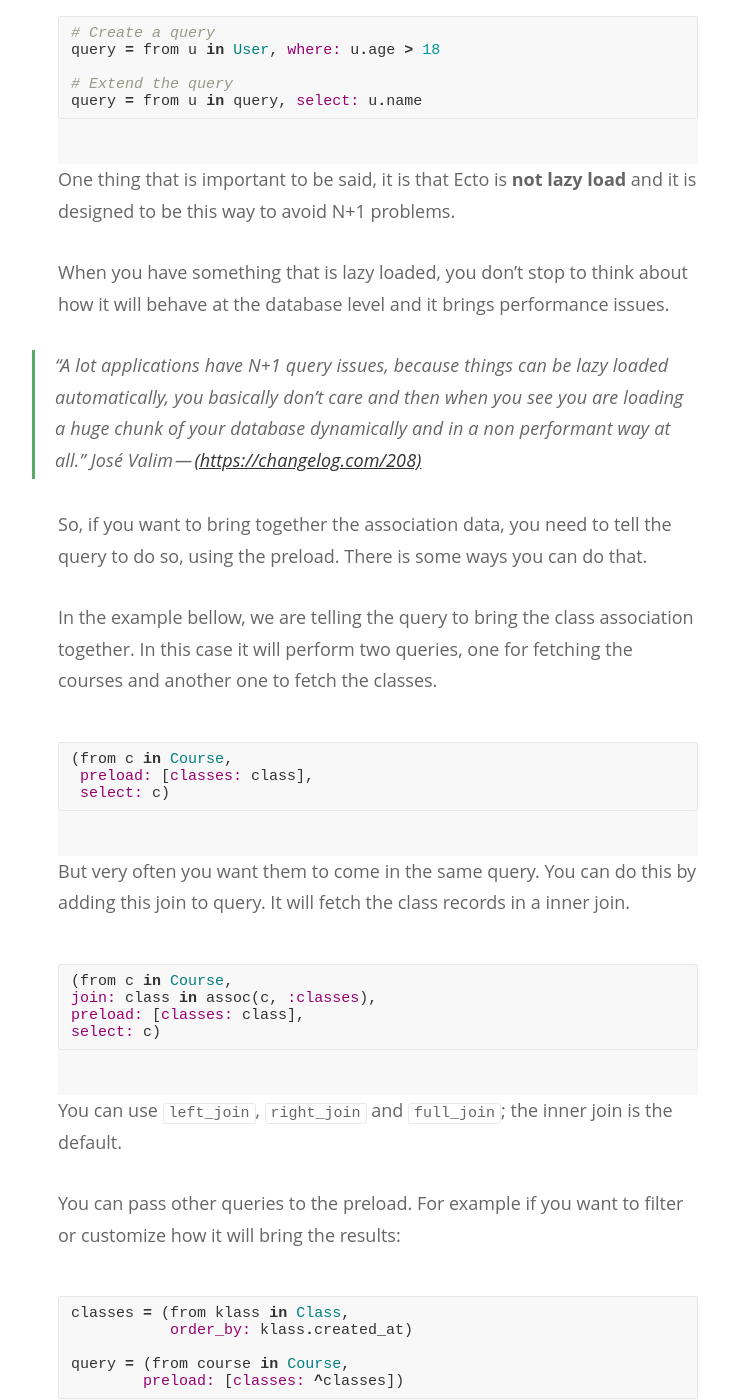
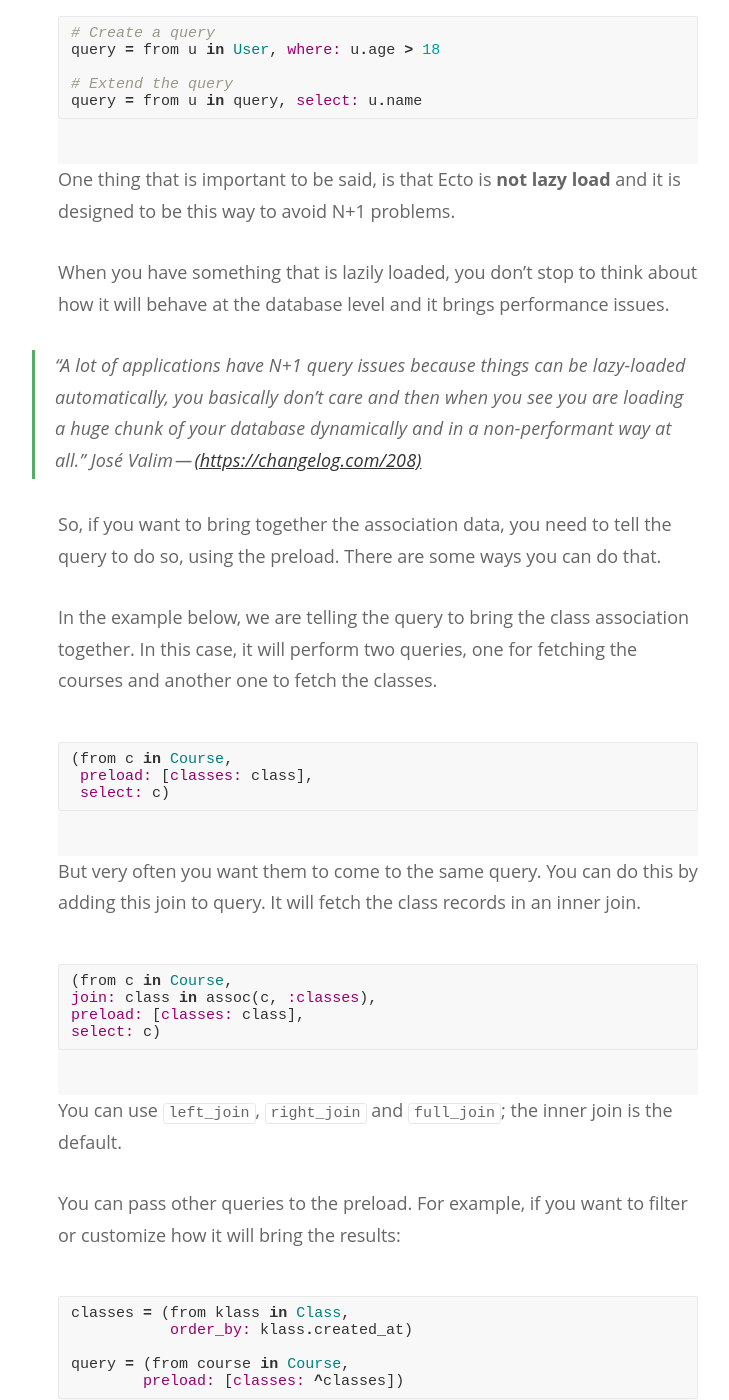
Before and after one commit to amandasposito/amandasposito.github.io, a Jekyll site: the page built from _posts/2016-09-03-ecto-what-about-it.markdown, in a window 1280 px wide and 1400 px high, scrolled down 4404 px. Shown: the whole window, without its empty margins (262-991 px from the left). Built offline with Jekyll 4.4.1, drawn with Linux system fonts in a browser that asks for light colours; nearby versions of some CDN libraries; some web fonts are replaced; some of the changed text lies outside the part shown.

Commit message:
Fix English errors: Ecto, what about it?

```diff
--- a/_posts/2016-09-03-ecto-what-about-it.markdown
+++ b/_posts/2016-09-03-ecto-what-about-it.markdown
@@ -13,15 +13,15 @@ If you are studying Elixir and thought about how to connect with the database, y
 
 ![Photo by Francesco Ungaro on Unsplash](/assets/images/ecto-what-about-it-cover.jpg?v=1)
 
-From it’s github page: “Ecto is a domain specific language for writing queries and interacting with databases in Elixir.”
+From its GitHub page: “Ecto is a domain-specific language for writing queries and interacting with databases in Elixir.”
 
 Basically, it is a lib you can use to interact with your database. Think about it as a layer between the application and the database itself.
 
-It comes with a series of facilities and you can do things like writing migrations, insert, delete, update and querying your data, but most important, don’t think about it as if it was your ORM.
+It comes with a series of facilities and you can do things like writing migrations, insert, delete, update and query your data, but most important, don’t think about it as if it was your ORM.
 
-It is common people coming to Elixir from a OOP background and so thinking Ecto is your ORM. It is not.
+It is common people coming to Elixir from an OOP background and so thinking Ecto is your ORM. It is not.
 
-ORM means object-relational mapping, it’s about objects. Elixir is a functional programming, there is no objects there. The idea is not to map your table into an object, the idea is to map your data source as needed.
+ORM means object-relational mapping, it’s about objects. Elixir is a functional programming, there are no objects there. The idea is not to map your table into an object, the idea is to map your data source as needed.
 
 It is split into 4 main components:
 
@@ -34,15 +34,15 @@ It is split into 4 main components:
 
 Is your data storage, every time you want something from your database, you go to the repository. Think about it as a mediator between the domain and the access layer data.
 
-Through the repo you will execute your queries. There is some functions you can use, such as: insert, insert\_all, delete, delete\_all, update, update\_all.
+Through the repo, you will execute your queries. There are some functions you can use, such as: insert, insert\_all, delete, delete\_all, update, update\_all.
 
 [https://hexdocs.pm/ecto/Ecto.Repo.html](https://hexdocs.pm/ecto/Ecto.Repo.html)
 
 ## Schema
 
-It maps the source data into a Elixir structure. You define it once and can use to fetch data and coordinate changes.
+It maps the source data into an Elixir structure. You define it once and can use it to fetch data and coordinate changes.
 
-In Ecto's first version, it was called Model, but in favor of a more data focused mindset, they changed it.
+In Ecto's first version, it was called Model, but in favor of a more data-focused mindset, they changed it.
 
 {% highlight elixir %}
 defmodule Course do
@@ -67,11 +67,11 @@ Also, you can create different schemas depending on what you want to do. For exa
 
 ## Changeset
 
-This one caused me a lot of trouble at the beginning. I couldn’t figure it out why did I need it in the first place. I came from a OOP background and when I want to validate something, the errors are stored in the object.
+This one caused me a lot of trouble at the beginning. I couldn’t figure out why did I need it in the first place. I came from an OOP background and when I want to validate something, the errors are stored in the object.
 
 ![](/assets/images/mindblown.gif)
 
-Once again, there is no objects in Elixir, and then you can’t store validation data into the object. So that is what Changeset it is about, it is a guarantee that we wont insert incorrect data into the database. Think about it as a collection of changes.
+Once again, there are no objects in Elixir, and then you can’t store validation data into the object. So that is what Changeset is about, it is a guarantee that we won't insert incorrect data into the database. Think about it as a collection of changes.
 
 > Changesets allow filtering, casting, validation and definition of constraints when manipulating structs.
 
@@ -109,15 +109,15 @@ query = from u in User, where: u.age > 18
 query = from u in query, select: u.name
 {% endhighlight %}
 
-One thing that is important to be said, it is that Ecto is **not lazy load** and it is designed to be this way to avoid N+1 problems.
+One thing that is important to be said, is that Ecto is **not lazy load** and it is designed to be this way to avoid N+1 problems.
 
-When you have something that is lazy loaded, you don’t stop to think about how it will behave at the database level and it brings performance issues.
+When you have something that is lazily loaded, you don’t stop to think about how it will behave at the database level and it brings performance issues.
 
-> “A lot applications have N+1 query issues, because things can be lazy loaded automatically, you basically don’t care and then when you see you are loading a huge chunk of your database dynamically and in a non performant way at all.” José Valim — [(https://changelog.com/208)](https://changelog.com/208)
+> “A lot of applications have N+1 query issues because things can be lazy-loaded automatically, you basically don’t care and then when you see you are loading a huge chunk of your database dynamically and in a non-performant way at all.” José Valim — [(https://changelog.com/208)](https://changelog.com/208)
 
-So, if you want to bring together the association data, you need to tell the query to do so, using the preload. There is some ways you can do that.
+So, if you want to bring together the association data, you need to tell the query to do so, using the preload. There are some ways you can do that.
 
-In the example bellow, we are telling the query to bring the class association together. In this case it will perform two queries, one for fetching the courses and another one to fetch the classes.
+In the example below, we are telling the query to bring the class association together. In this case, it will perform two queries, one for fetching the courses and another one to fetch the classes.
 
 {% highlight elixir %}
 (from c in Course,
@@ -125,7 +125,7 @@ In the example bellow, we are telling the query to bring the class association t
  select: c)
 {% endhighlight %}
 
-But very often you want them to come in the same query. You can do this by adding this join to query. It will fetch the class records in a inner join.
+But very often you want them to come to the same query. You can do this by adding this join to query. It will fetch the class records in an inner join.
 
 {% highlight elixir %}
 (from c in Course,
@@ -136,7 +136,7 @@ select: c)
 
 You can use `left_join`, `right_join` and `full_join`; the inner join is the default.
 
-You can pass other queries to the preload. For example if you want to filter or customize how it will bring the results:
+You can pass other queries to the preload. For example, if you want to filter or customize how it will bring the results:
 
 {% highlight elixir %}
 classes = (from klass in Class,
```
Also changed, not shown: other parts of _posts/2016-09-03-ecto-what-about-it.markdown (+4 -4 lines).
